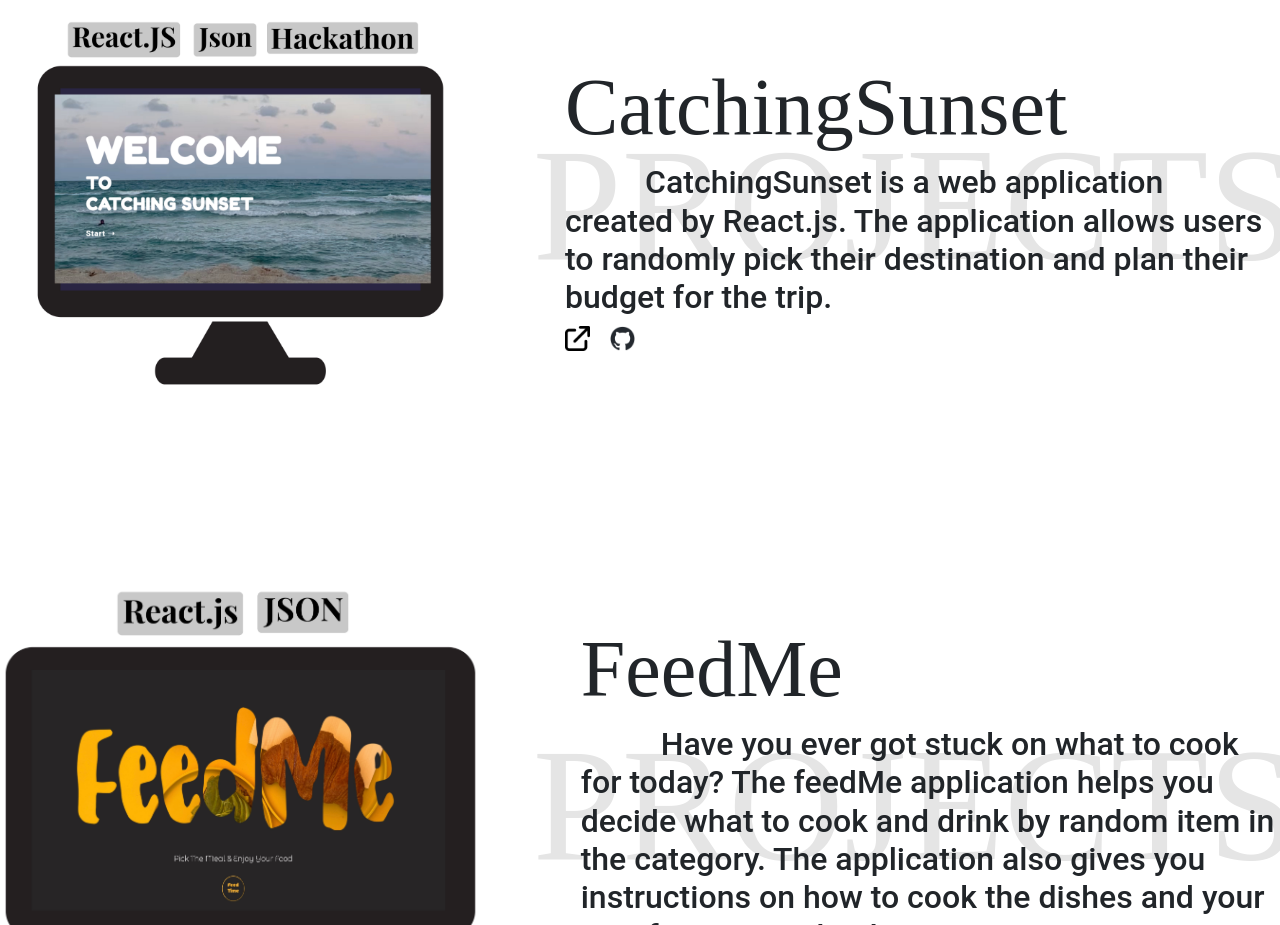
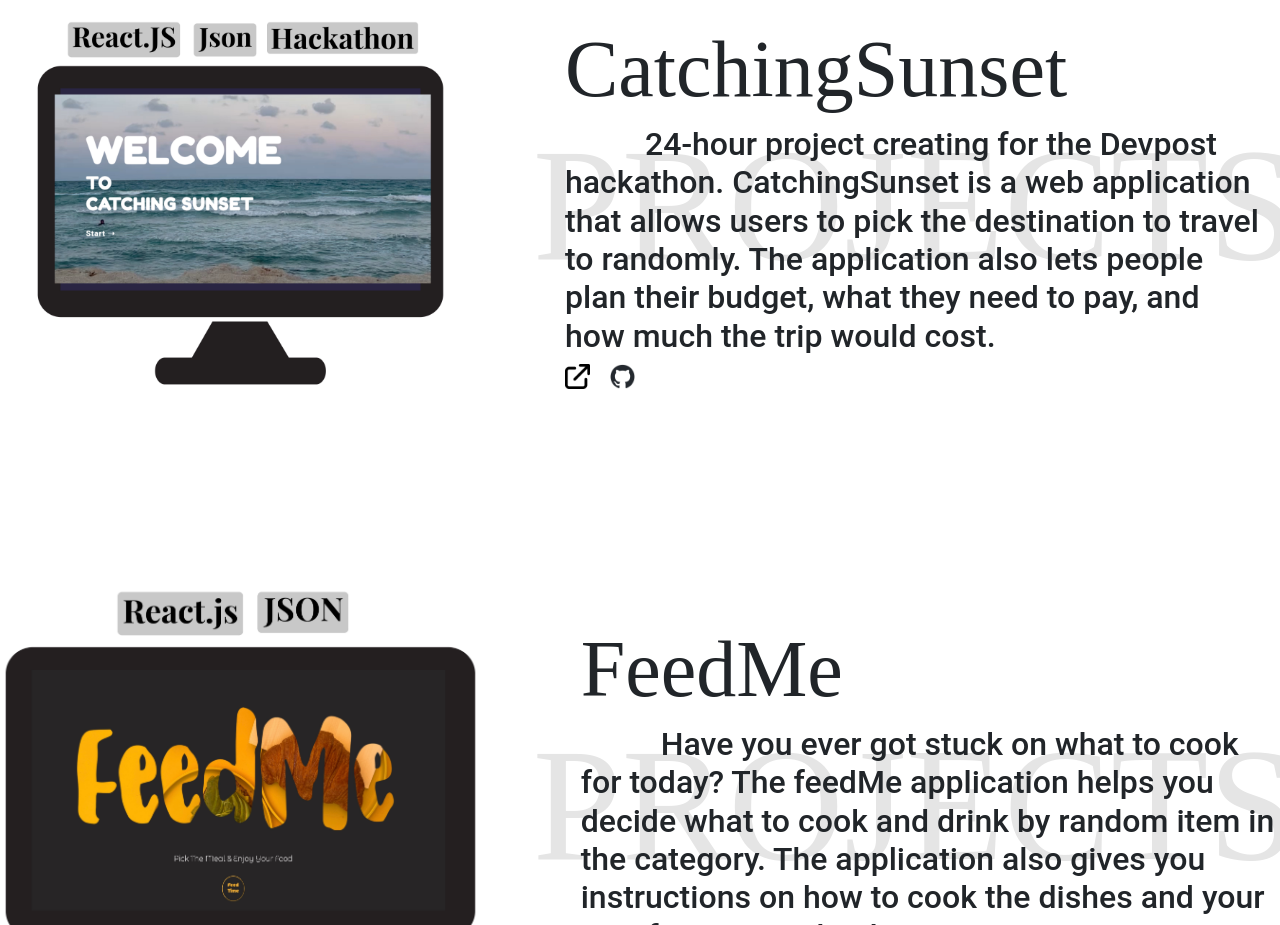
Before and after one commit to Thiratikan/Portfolio, a React (Create React App) app: page / in a window 1280 px wide. Shown: the part 2040-2965 px from the top of the page. Built offline with nearby package versions, Linux system fonts and the light colour scheme; a web font is replaced by a local one.

Commit message:
fix html AND PROJECT DETAIL

```diff
--- a/public/index.html
+++ b/public/index.html
@@ -5,7 +5,7 @@
     <link rel="icon" href="%PUBLIC_URL%/favicon.ico" />
     <meta name="viewport" content="width=device-width, initial-scale=1" />
     <meta name="theme-color" content="#000000" />
-    <meta name="description" content="Wlcome to TK's portfolio" />
+    <meta name="description" content="Welcome to TK's portfolio" />
     <link rel="apple-touch-icon" href="%PUBLIC_URL%/logo192.png" />
     <!--
       manifest.json provides metadata used when your web app is installed on a
--- a/src/Component/projectsData.json
+++ b/src/Component/projectsData.json
@@ -4,7 +4,7 @@
       "id": 0,
       "title": "CatchingSunset",
       "imgcover": "./images/covers/catchingsunset.jpg",
-      "desc": "CatchingSunset is a web application created by React.js. The application allows users to randomly pick their destination and plan their budget for the trip.",
+      "desc": "24-hour project creating for the Devpost hackathon. CatchingSunset is a web application that allows users to pick the destination to travel to randomly. The application also lets people plan their budget, what they need to pay, and how much the trip would cost.",
       "detail": "",
       "img": "./images/projectInfo/feedme.JPG",
       "link": "https://catchingsunset.netlify.app",
```
